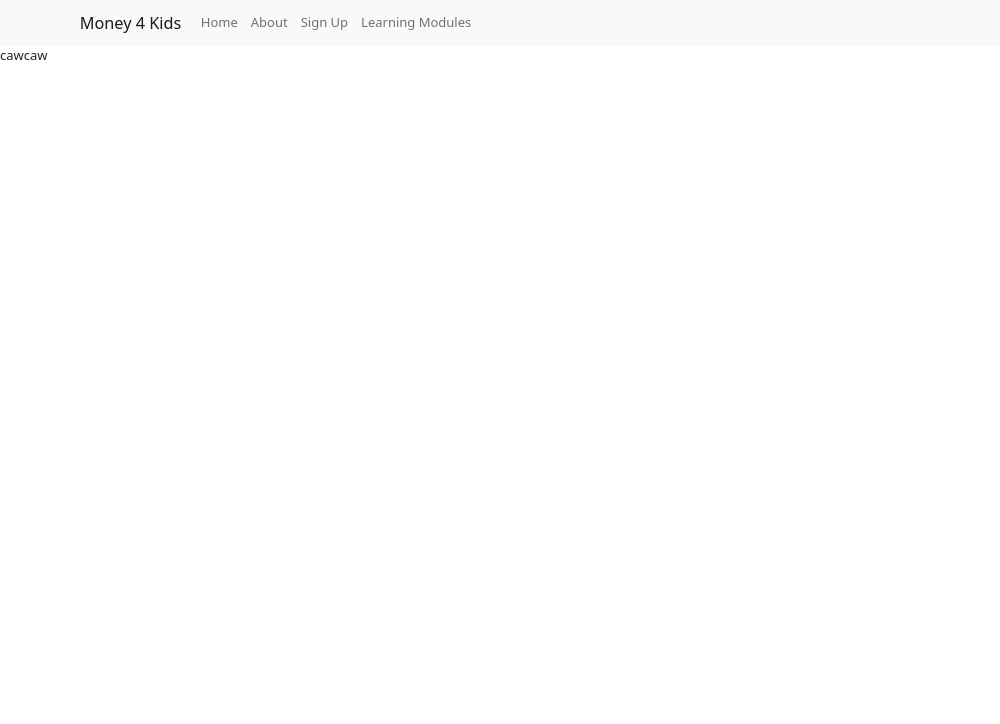
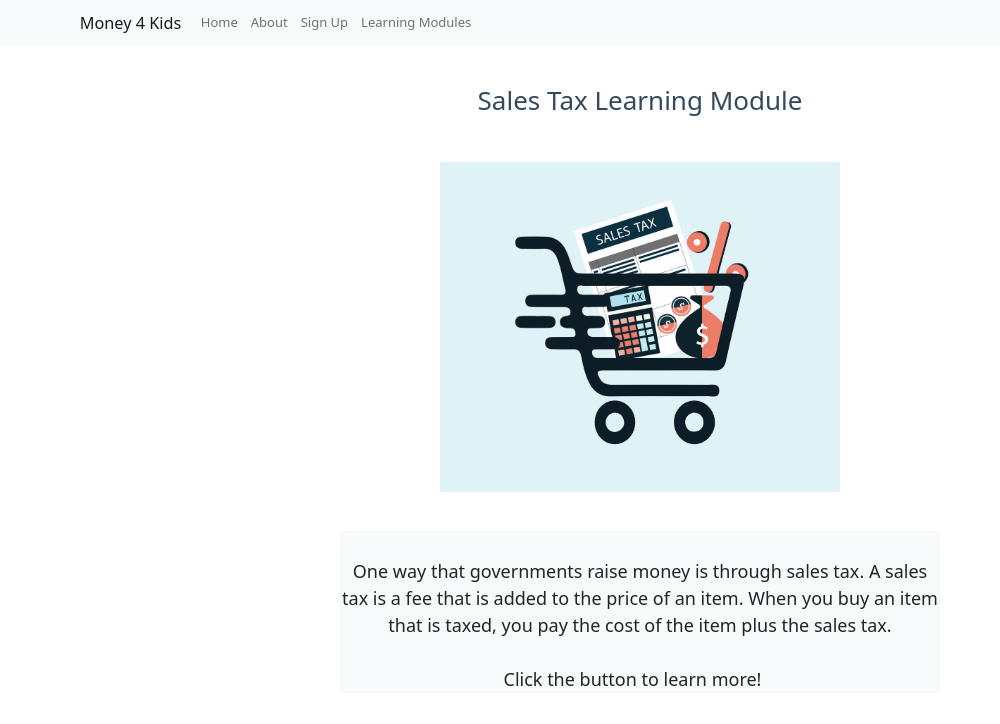
Before and after one commit to verdetea22/cs555MoneyForKids2022Fall, a React (Create React App) app: page /SalesTaxMod in a window 1280 px wide. Shown: the top 724 px of the page, without its empty margins (0-1000 px from the left). Built offline with nearby package versions, Linux system fonts and the light colour scheme.

Commit message:
sales tax page

```diff
--- a/src/pages/moduleDashboard/modulesDashboard.jsx
+++ b/src/pages/moduleDashboard/modulesDashboard.jsx
@@ -55,7 +55,7 @@ function ModulesDashboard() {
             <div id="box_description">
               <a>
                 {" "}
-                Learn how interest works for differnet types of bank accounts!{" "}
+                Learn how interest works for different types of bank accounts!{" "}
               </a>
             </div>
           </div>
--- /dev/null
+++ b/src/pages/moduleDashboard/salesTax/salesTax.css
@@ -0,0 +1,25 @@
+#image {
+    width: 400px;
+    height: auto;
+    margin-left: auto;
+    margin-right: auto;
+    display: block;
+}
+
+#sales_tax_description {
+    text-align: center;
+    margin-left: 15px;
+    margin-right: 15px;
+    margin-top: 20px;
+    font-size: 18px;
+    font-weight: 350;
+}
+
+#sales_tax_description_box {
+    width: 600px;
+    height: auto;
+    margin-left: auto;
+    margin-right: auto;
+    background-color: #f8f9fa;
+    text-align: center;
+}
--- a/src/pages/moduleDashboard/salesTax/salesTax.jsx
+++ b/src/pages/moduleDashboard/salesTax/salesTax.jsx
@@ -1,9 +1,30 @@
 import React from "react";
+import "./salesTax.css";
+import image from "../../../images/salestax.jpeg";
 
 function SalesTaxMod() {
   return (
     <div>
-      <a>cawcaw</a>
+      <br />
+      <h2>Sales Tax Learning Module</h2>
+      <br />
+      <a>
+        <img id="image" src={image} />
+      </a>
+      <br />
+      <br />
+      <div id="sales_tax_description_box">
+        <a id="sales_tax_description">
+          <br />
+          One way that governments raise money is through sales tax. A sales tax
+          is a fee that is added to the price of an item. When you buy an item
+          that is taxed, you pay the cost of the item plus the sales tax.
+          <br />
+          <br />
+          Click the button to learn more!
+          <br />
+        </a>
+      </div>
     </div>
   );
 }
```
